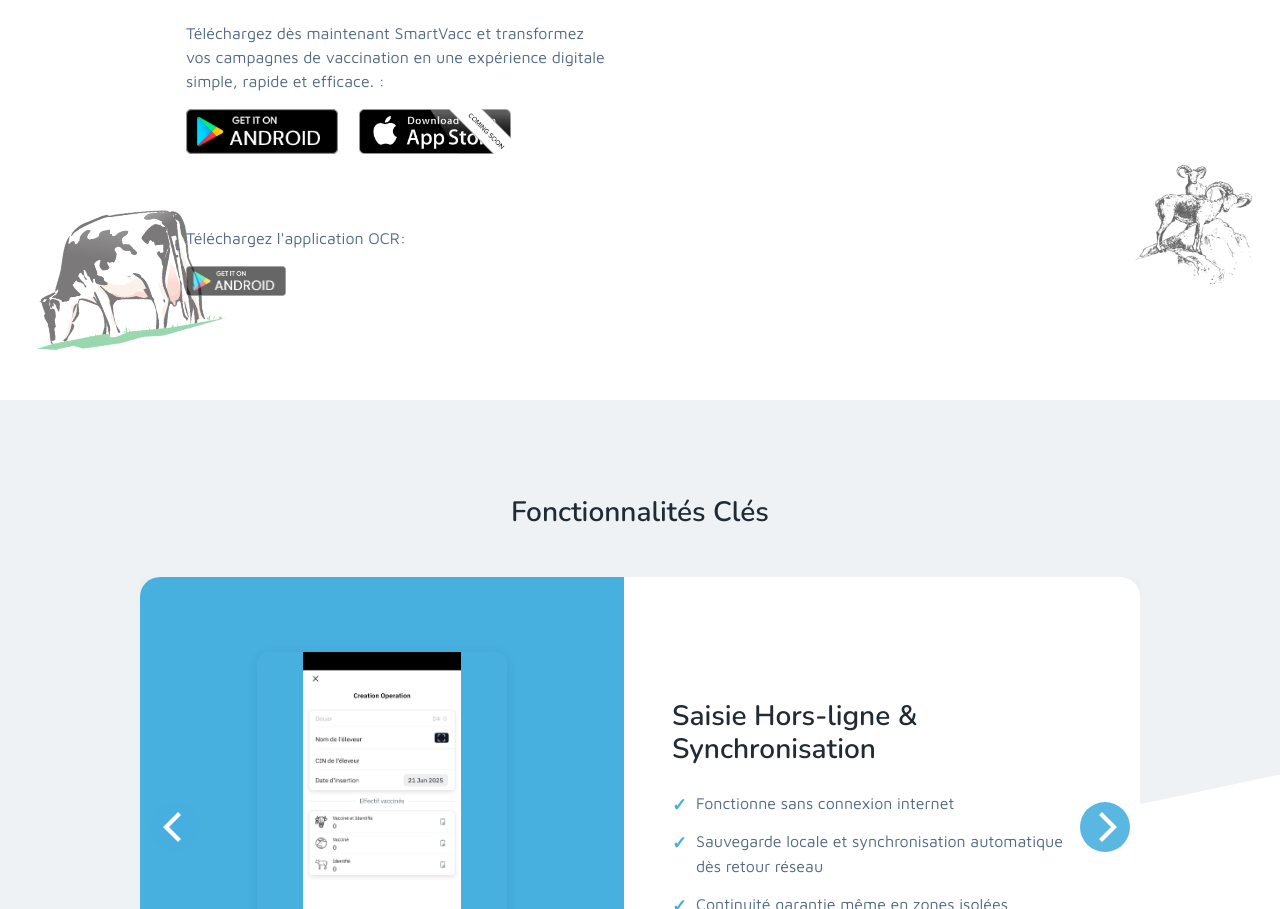
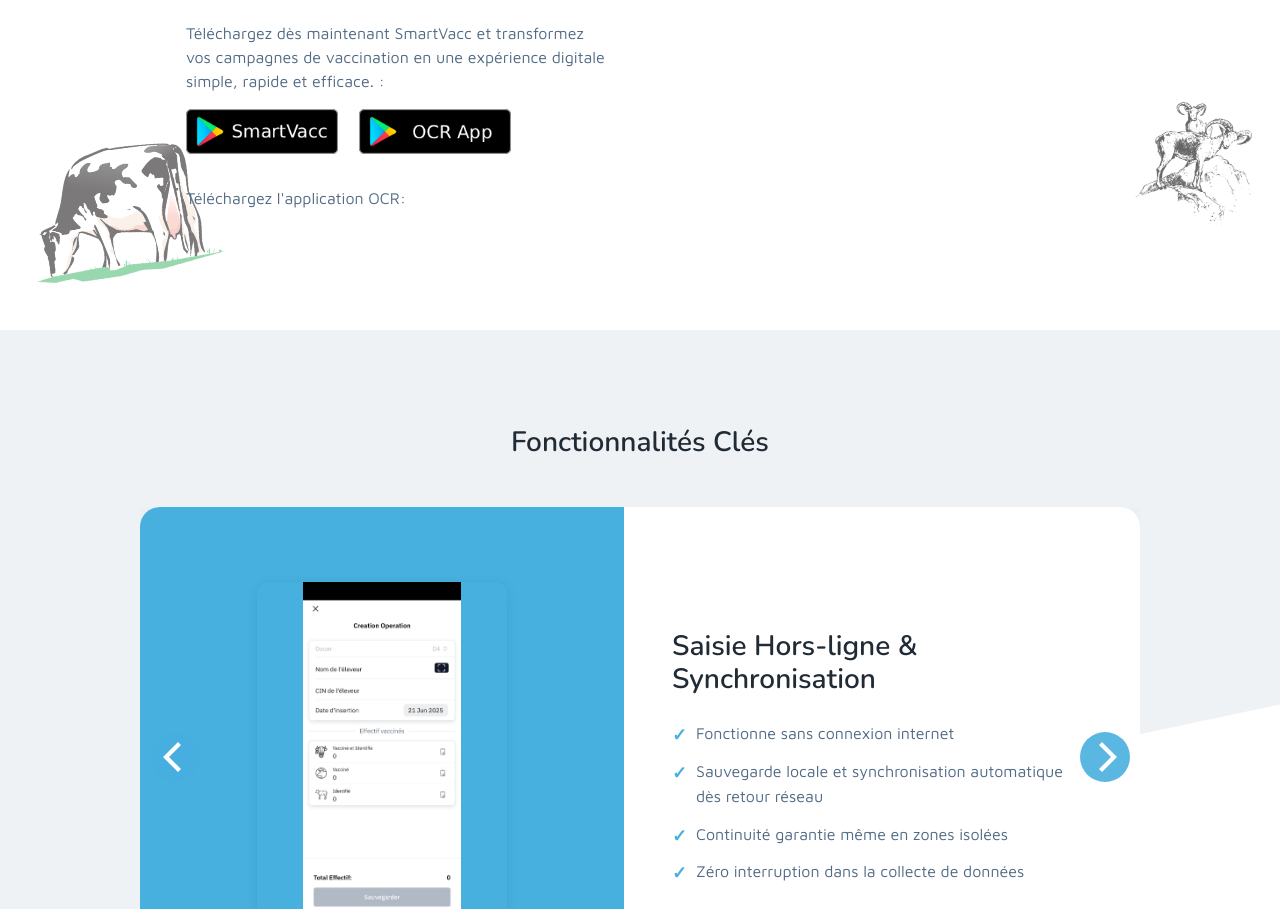
Before and after one commit to younesnajjar/smartVaccSimpleTuto, a plain HTML site: page index.html in a window 1280 px wide. Shown: the part 811-1720 px from the top of the page. Drawn offline with nearby package versions, Linux system fonts and the light colour scheme.

Commit message:
Basic changes

```diff
--- a/index.html
+++ b/index.html
@@ -96,14 +96,13 @@
 				    <div class="cta-btns">
 					    <p class="download-text mb-3">Téléchargez dès maintenant SmartVacc et transformez vos campagnes de vaccination en une expérience digitale simple, rapide et efficace. :</p>
 					    <ul class="app-stores list-unstyled list-inline mx-auto mx-lg-0 d-inline-block">
-							<li class="list-inline-item me-3 mb-2"><a href="./downloads/smartVaccAndroid.apk"><img class="android" src="assets/images/android-download.png" alt="google play"></a></li>
-							<li class="list-inline-item mb-2"><a class="not-available"><img class="ios" src="assets/images/appstore-badge.png" alt="app-store"></a></li>
+							<li class="list-inline-item me-3 mb-2"><a href="./downloads/smartVaccAndroid.apk"><img class="android" src="assets/images/smartvacc-download.png" alt="google play"></a></li>
+							<li class="list-inline-item me-3 mb-2"><a href="./downloads/ocrApp.apk"><img class="android" src="assets/images/ocr-download.png" alt="ocr app"></a></li>
 					    </ul>
 				    </div>
-					<div class="cta-btns mt-5">
+					<div class="cta-btns mt-2">
 						<p class="download-text mb-3">Téléchargez l'application OCR:</p>
 						<ul class="app-stores list-unstyled list-inline mx-auto mx-lg-0 d-inline-block">
-							<li class="list-inline-item me-3 mb-2"><a href="./downloads/ocrApp.apk"><img style="width: 100px; height: 30px; opacity: 60%;" class="android" src="assets/images/android-download.png" alt="ocr app"></a></li>
 						</ul>
 					</div>
 			    </div>
--- a/versions.json
+++ b/versions.json
@@ -4,7 +4,7 @@
     "download_url": "https://www.smartvacc.com/downloads/smartVaccAndroid.apk"
   },
   "ocr": {
-    "version": "1.2.0",
+    "version": "1.0",
     "download_url": "https://www.smartvacc.com/downloads/ocrApp.apk"
   }
 }
```
Also changed, not shown: assets/images/ocr-download.png (added), assets/images/smartvacc-download.png (added).
